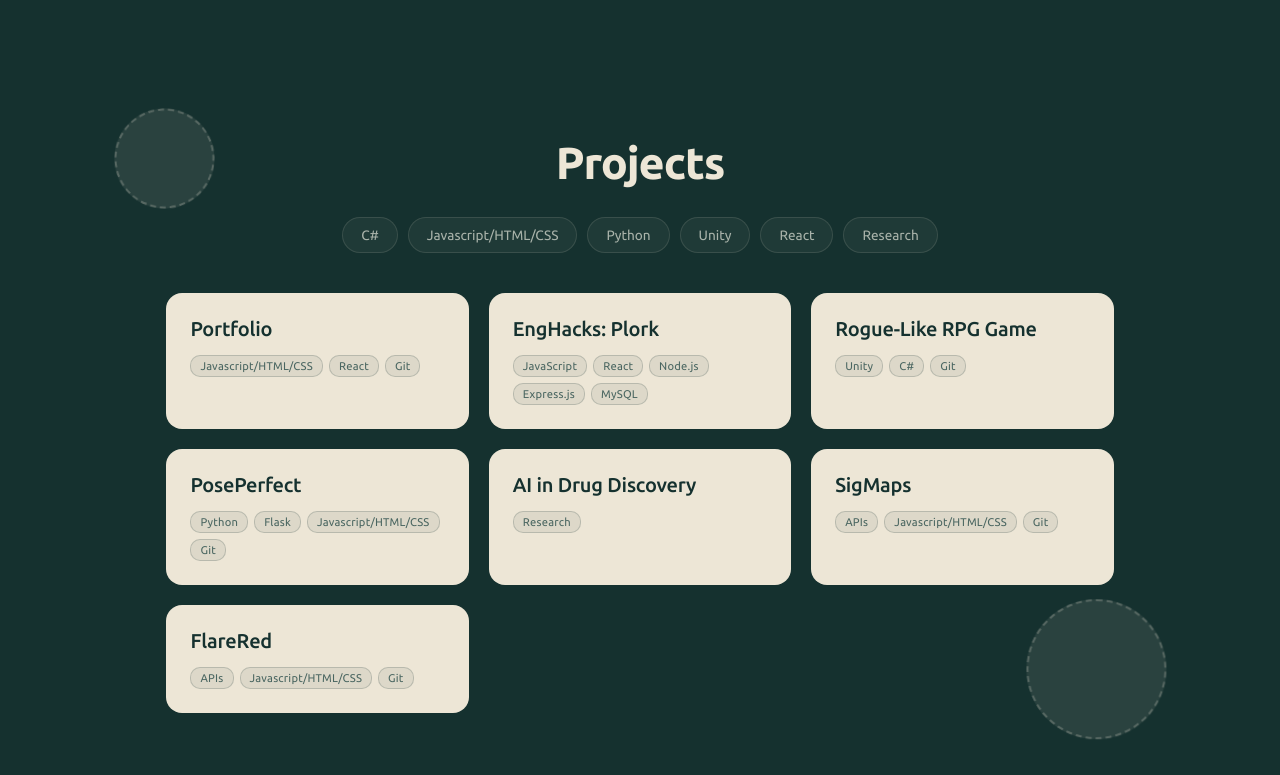
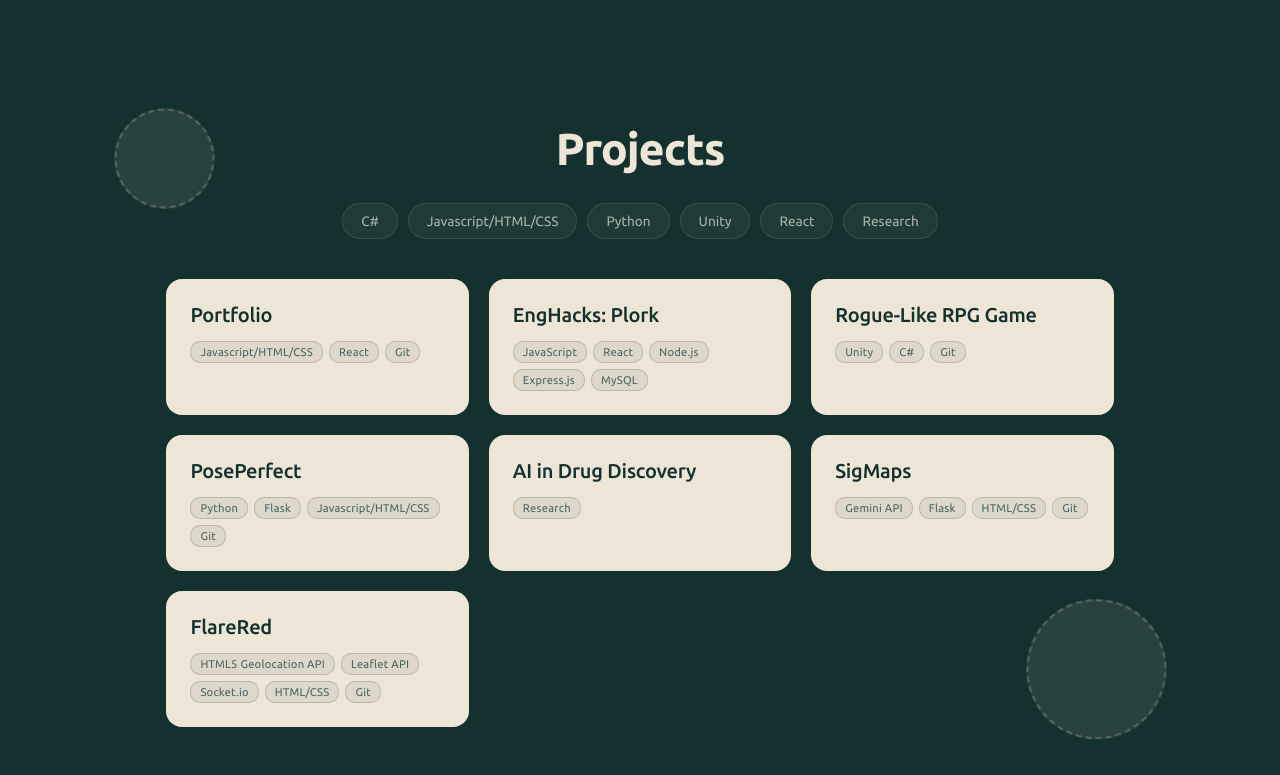
Before and after one commit to SuriTian/updated-personal-website, a React (Vite) app: page / in a window 1280 px wide. Shown: the part 2085-2860 px from the top of the page. Built offline with nearby package versions, Linux system fonts and the light colour scheme.

Commit message:
Content changes

```diff
--- a/src/components/Experience.jsx
+++ b/src/components/Experience.jsx
@@ -7,7 +7,7 @@ const experiences = [
         role: "Software Engineering Intern",
         company: "Evertz Microsystems",
         location: "Burlington, ON",
-        dates: "May 2026 – Aug 2026",
+        dates: "May 2026 - Aug 2026",
     }
 ];
 
--- a/src/components/PhysicsWordCloud.jsx
+++ b/src/components/PhysicsWordCloud.jsx
@@ -47,24 +47,24 @@ const MODAL_CONFIG = {
         content: "Elected representative for 140 students, serving as liaison between faculty and the Software Engineering Class of 2030 (Jan 2026–Present).",
     },
     "Waterloo Rocketry": {
-        title: "Building Rockets (Sort Of)",
-        content: "I'm on the Firmware team, writing the code that keeps our canard board's power rails alive and its sensors talking over I2C. Turns out embedded debugging is 10% coding and 90% wondering why the oscilloscope hates you.",
+        title: "Controls",
+        content: "I'm on the firmware team!",
     },
     "AI Drug Discovery": {
         title: "Directed Reading Program",
-        content: "Spent a summer digging into AI-assisted drug design, and mostly ended up cataloguing how differently every paper measures \"success.\" Turns out reproducibility is its own research problem in this field.",
+        content: "Spent a summer digging into AI-assisted drug design.",
     },
     "Entrepreneurship": {
         title: "Two Business Experiences @ Junior Achievement",
-        content: "Repaw Styles VP of Tech, SereniSlimes President",
+        content: "In high school I was involved in a fun program where we created a small company! I was the Repaw Styles VP of Tech and SereniSlimes President.",
     },
     "Music": {
-        title: "I bought Spotify Premium...",
-        content: "Default content",
+        title: "Concerts attended:",
+        content: "Stray Kids, BTS D1, BTS D2, Aespa",
     },
     "Marvel": {
         title: "Avengers: Doomsday",
-        content: "Watched: Captain America: The First Avenger, Captain America: The Winter Soldier, Captain America: Civil War, The Avengers",
+        content: "On a movie marathon to catch up to Avengers: Doomsday. Currently watched: Captain America: The First Avenger, Captain America: The Winter Soldier, Captain America: Civil War, The Avengers",
     },
     default: {
         title: "Info",
--- a/src/components/Projects.css
+++ b/src/components/Projects.css
@@ -89,6 +89,18 @@
     color: var(--text);
 }
 
+.project-link {
+    display: inline-block;
+    margin-top: 1.25rem;
+    color: var(--text);
+    font-weight: 700;
+    text-underline-offset: 4px;
+}
+
+.project-link:hover {
+    text-decoration-thickness: 2px;
+}
+
 .modal-bullets li::marker {
     color: var(--text-muted);
 }
--- a/src/components/Projects.jsx
+++ b/src/components/Projects.jsx
@@ -70,13 +70,24 @@ const items = [
     },
     {
         name: "SigMaps",
-        category: ["APIs", "Javascript/HTML/CSS", "Git"],
-        bullets: []
+        link: "https://devpost.com/software/sigmaps",
+        category: ["Gemini API", "Flask", "HTML/CSS", "Git"],
+        date: "Sep 2025",
+        bullets: [
+            "Developed a mapping system that generates street-view representations of routes for improved directional clarity.",
+            "Integrated the Gemini API to generate natural-language route descriptions.",
+            "Deployed the application using Vercel."
+        ]
     },
     {
         name: "FlareRed",
-        category: ["APIs", "Javascript/HTML/CSS", "Git"],
-        bullets: []
+        link: "https://devpost.com/software/flarered",
+        category: ["HTML5 Geolocation API", "Leaflet API", "Socket.io", "HTML/CSS", "Git"],
+        date: "Sep 2024",
+        bullets: [
+            "Designed and developed a real-time safety app for women travelers to send instant emergency alerts (“flares”) to trusted contacts.",
+            "Integrated geolocation APIs for instant real-time location tracking on an interactive map."
+        ]
     }
 ];
 
@@ -151,6 +162,11 @@ function ProjectCard({ item, index }) {
                             <Typography variant="body1" sx={{ color: 'var(--text-muted)' }}>
                                 Details coming soon.
                             </Typography>
+                        )}
+                        {item.link && (
+                            <a className="project-link" href={item.link} target="_blank" rel="noreferrer">
+                                View on Devpost ↗
+                            </a>
                         )}
                     </Box>
                 </Fade>
```
